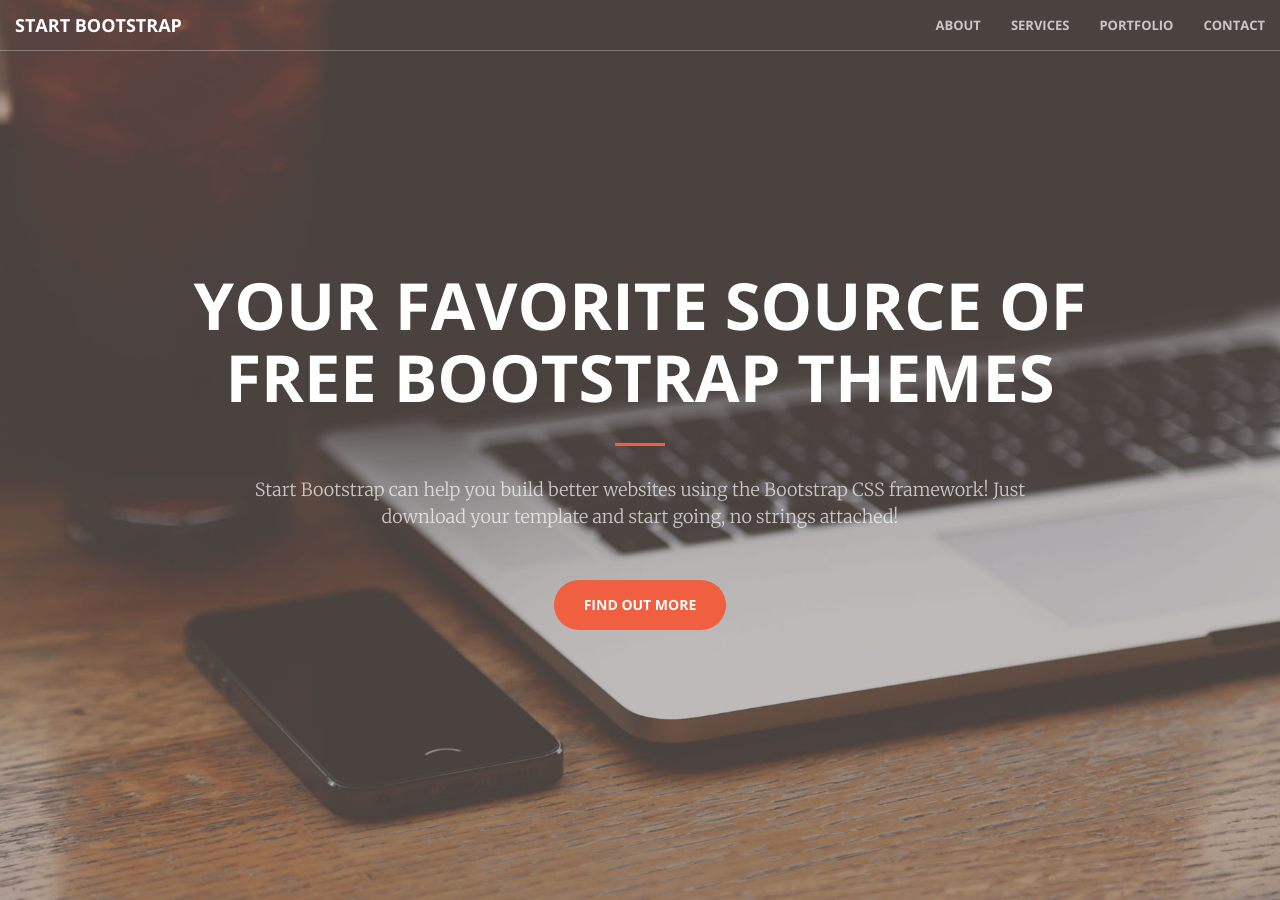
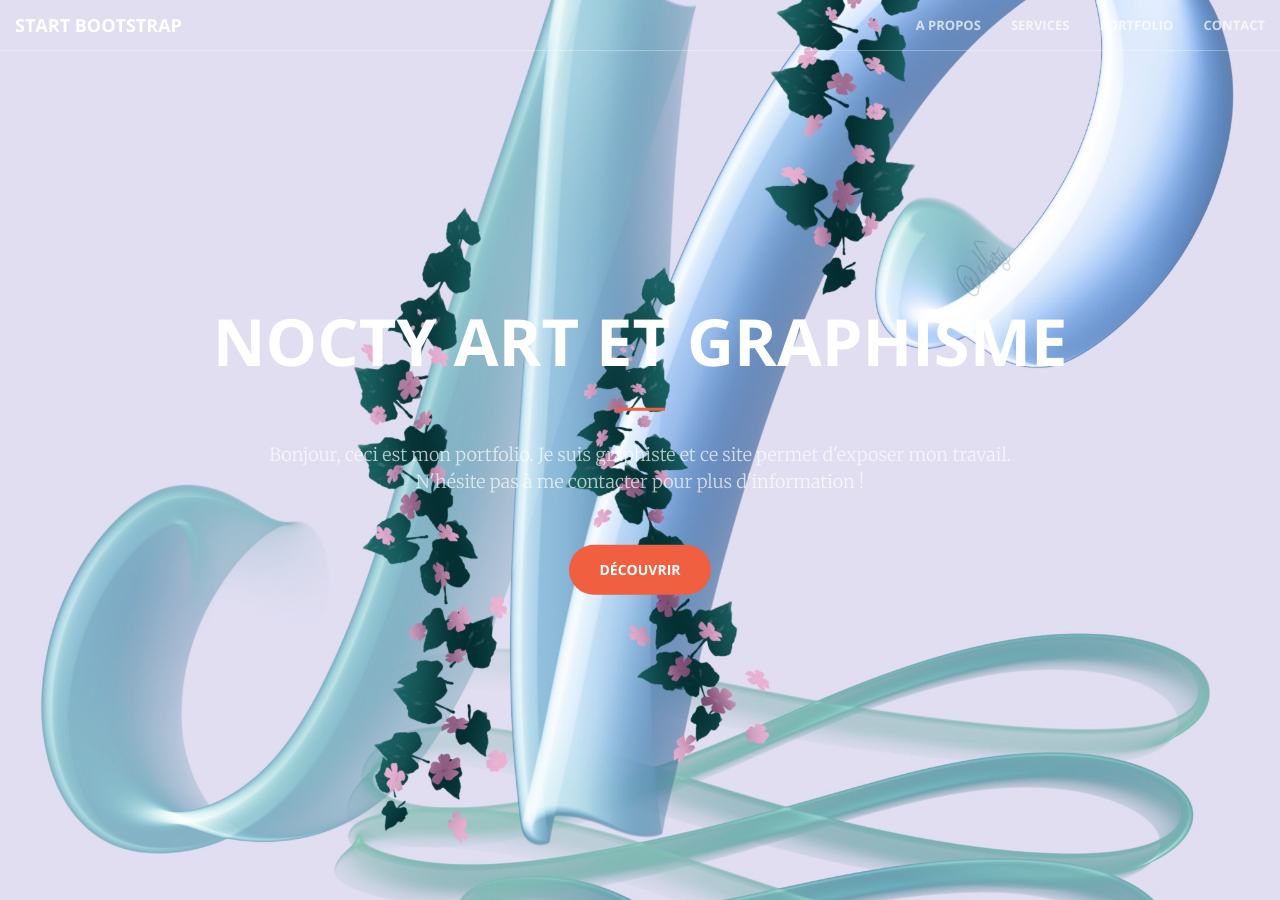
Before and after one commit to ravih18/portfolio_test, a Jekyll site: the page built from index.html, in a window 1280 px wide and 900 px high. Built offline with Jekyll 4.4.1, drawn with Linux system fonts in a browser that asks for light colours; some of the changed text lies outside the part shown.

Commit message:
first try

```diff
--- a/_config.yml
+++ b/_config.yml
@@ -1,6 +1,6 @@
 # Site settings
-title:              Portfolio Thyz
-email:              ravoche@gmail.com
+title:              Portfolio exemple
+email:              nocty@email.com
 description: > # this means to ignore newlines until "baseurl:"
 baseurl:            "/portfolio"
 url:                "https://ravih18.github.io"
--- a/_includes/call-to-action.html
+++ b/_includes/call-to-action.html
@@ -2,7 +2,7 @@
     <div class="container">
         <div class="row">
             <div class="col-lg-8 col-lg-offset-2 text-center">
-                <h2 class="section-heading">We've got what you need!</h2>
+                <h2 class="section-heading">Je suis à votre écoute !</h2>
                 <hr class="light">
                 <p class="text-faded">Start Bootstrap has everything you need to get your new website up and running in no time! All of the templates and themes on Start Bootstrap are open source, free to download, and easy to use. No strings attached!</p>
                 <a href="#" class="btn btn-default btn-xl">Get Started!</a>
--- a/_includes/header.html
+++ b/_includes/header.html
@@ -1,10 +1,10 @@
 <header>
     <div class="header-content">
         <div class="header-content-inner">
-            <h1>Your Favorite Source of Free Bootstrap Themes</h1>
+            <h1>Nocty Art et Graphisme</h1>
             <hr>
-            <p>Start Bootstrap can help you build better websites using the Bootstrap CSS framework! Just download your template and start going, no strings attached!</p>
-            <a href="#about" class="btn btn-primary btn-xl page-scroll">Find Out More</a>
+            <p>Bonjour, ceci est mon portfolio. Je suis graphiste et ce site permet d'exposer mon travail. N'hésite pas à me contacter pour plus d'information !</p>
+            <a href="#about" class="btn btn-primary btn-xl page-scroll">Découvrir</a>
         </div>
     </div>
 </header>
--- a/_includes/nav.html
+++ b/_includes/nav.html
@@ -15,7 +15,7 @@
         <div class="collapse navbar-collapse" id="bs-example-navbar-collapse-1">
             <ul class="nav navbar-nav navbar-right">
                 <li>
-                    <a class="page-scroll" href="#about">About</a>
+                    <a class="page-scroll" href="#about">A propos</a>
                 </li>
                 <li>
                     <a class="page-scroll" href="#services">Services</a>
--- a/_includes/services.html
+++ b/_includes/services.html
@@ -33,8 +33,8 @@
             <div class="col-lg-3 col-md-6 text-center">
                 <div class="service-box">
                     <i class="fa fa-4x fa-heart wow bounceIn text-primary" data-wow-delay=".3s"></i>
-                    <h3>Made with Love</h3>
-                    <p class="text-muted">You have to make your websites with love these days!</p>
+                    <h3>Fait avec amour</h3>
+                    <p class="text-muted">Parce qu'il est impossible de créer sans passion</p>
                 </div>
             </div>
         </div>
```
Also changed, not shown: Gemfile.lock, img/header.jpg, img/old/1.jpg (added), img/old/2.jpg (added), img/old/3.jpg (added), img/old/header.jpg (added), img/portfolio/1.jpg, img/portfolio/2.jpg, img/portfolio/3.jpg.
